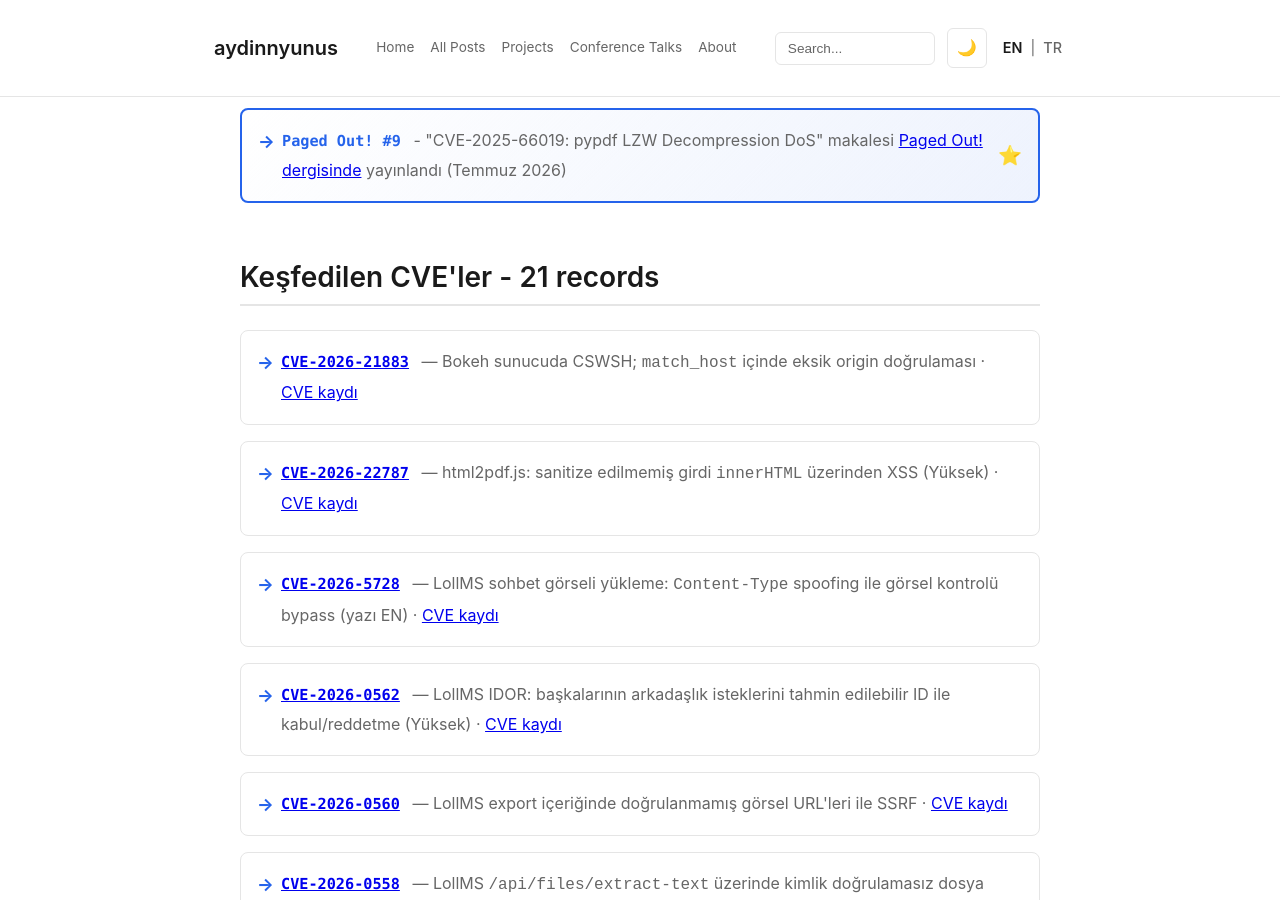
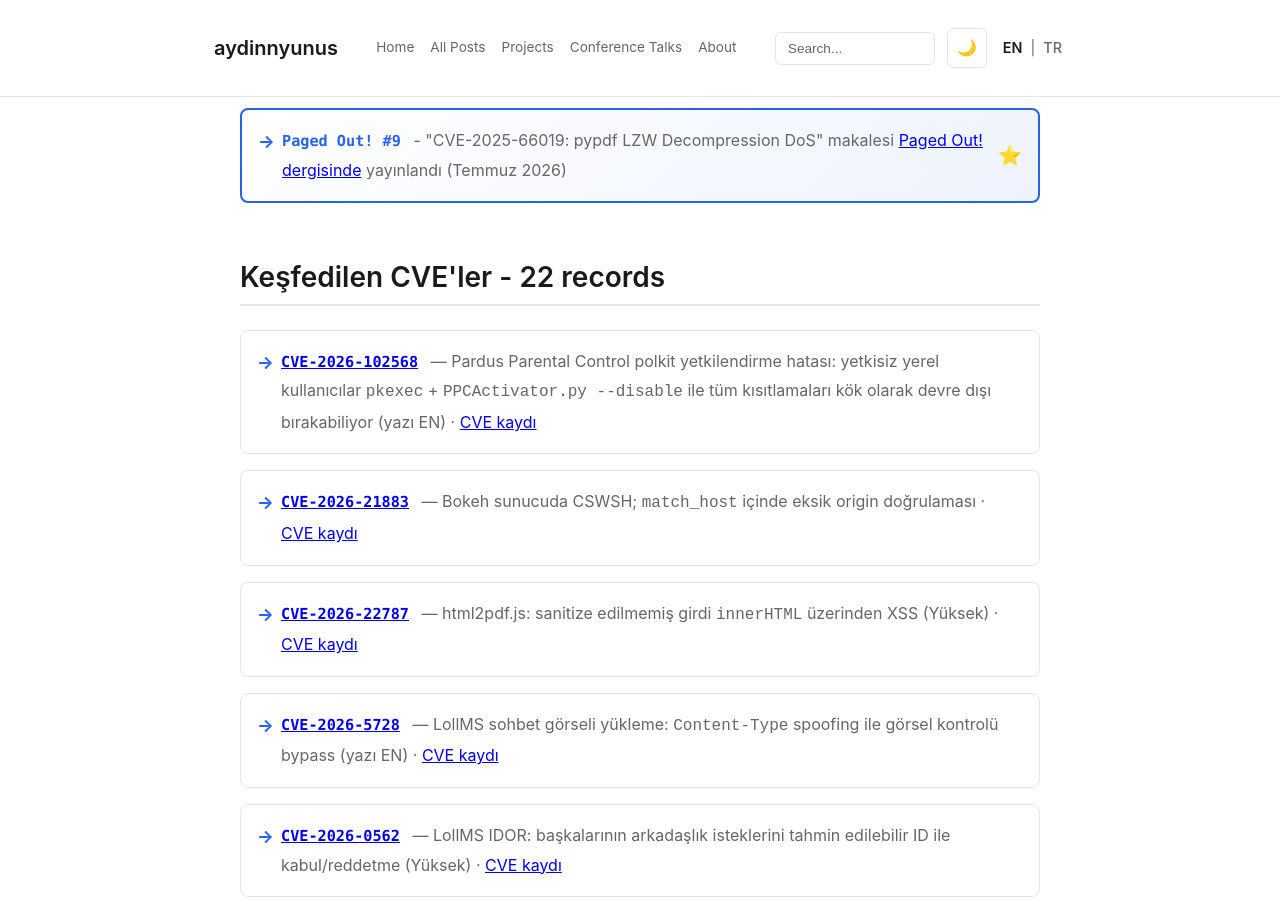
Before and after one commit to aydinnyunus/aydinnyunus.github.io, a Jekyll site: the page built from tr/about.html, in a window 1280 px wide and 900 px high, scrolled down 2304 px. Built offline with Jekyll 4.4.1, drawn with Linux system fonts in a browser that asks for light colours.

Commit message:
feat: add CVE-2026-102568 (Pardus Parental Control polkit bypass) to CVE lists
Co-Authored-By: Claude Code <noreply@anthropic.com>

```diff
--- a/about.html
+++ b/about.html
@@ -54,6 +54,7 @@ canonical_url: "https://aydinnyunus.github.io/about/"
 <h2>CVEs Discovered - <span id="cve-count"></span> records</h2>
 
 <ul id="cve-list">
+  <li><strong><a href="https://www.cve.org/CVERecord?id=CVE-2026-102568" target="_blank" rel="noopener noreferrer">CVE-2026-102568</a></strong> — Pardus Parental Control polkit authorization flaw: unprivileged local users can disable all restrictions as root via <code>pkexec</code> + <code>PPCActivator.py --disable</code> (Medium) · <a href="https://www.cve.org/CVERecord?id=CVE-2026-102568" target="_blank" rel="noopener noreferrer">CVE record</a></li>
   <li><strong><a href="/2026/06/16/odysseus-embedding-endpoint-takeover/">CVE-2026-70619</a></strong> — Odysseus missing authorization: non-admin users can hijack or delete the server-wide embedding backend (High) · <a href="https://www.cve.org/CVERecord?id=CVE-2026-70619" target="_blank" rel="noopener noreferrer">CVE record</a></li>
   <li><strong><a href="/2026/06/16/odysseus-embedding-endpoint-takeover/">CVE-2026-70620</a></strong> — Odysseus SSRF in embedding endpoint config: arbitrary URL probe with no scheme/host/IP/DNS-rebind validation (Medium) · <a href="https://www.cve.org/CVERecord?id=CVE-2026-70620" target="_blank" rel="noopener noreferrer">CVE record</a></li>
   <li><strong><a href="/2026/01/24/bokeh-websocket-hijacking-cve-2026-21883/">CVE-2026-21883</a></strong> — Bokeh server Cross-Site WebSocket Hijacking (CSWSH) due to incomplete origin validation in <code>match_host</code> · <a href="https://www.cve.org/CVERecord?id=CVE-2026-21883" target="_blank" rel="noopener noreferrer">CVE record</a></li>
--- a/tr/about.html
+++ b/tr/about.html
@@ -53,6 +53,7 @@ canonical_url: "https://aydinnyunus.github.io/tr/about/"
 <h2>Keşfedilen CVE'ler - <span id="cve-count"></span> records</h2>
 
 <ul id="cve-list">
+  <li><strong><a href="https://www.cve.org/CVERecord?id=CVE-2026-102568" target="_blank" rel="noopener noreferrer">CVE-2026-102568</a></strong> — Pardus Parental Control polkit yetkilendirme hatası: yetkisiz yerel kullanıcılar <code>pkexec</code> + <code>PPCActivator.py --disable</code> ile tüm kısıtlamaları kök olarak devre dışı bırakabiliyor (yazı EN) · <a href="https://www.cve.org/CVERecord?id=CVE-2026-102568" target="_blank" rel="noopener noreferrer">CVE kaydı</a></li>
   <li><strong><a href="/2026/01/24/bokeh-websocket-hijacking-cve-2026-21883-tr/">CVE-2026-21883</a></strong> — Bokeh sunucuda CSWSH; <code>match_host</code> içinde eksik origin doğrulaması · <a href="https://www.cve.org/CVERecord?id=CVE-2026-21883" target="_blank" rel="noopener noreferrer">CVE kaydı</a></li>
   <li><strong><a href="/2026/01/17/cve-2026-22787-html2pdf-xss-vulnerability-tr/">CVE-2026-22787</a></strong> — html2pdf.js: sanitize edilmemiş girdi <code>innerHTML</code> üzerinden XSS (Yüksek) · <a href="https://www.cve.org/CVERecord?id=CVE-2026-22787" target="_blank" rel="noopener noreferrer">CVE kaydı</a></li>
   <li><strong><a href="https://www.cve.org/CVERecord?id=CVE-2026-5728" target="_blank" rel="noopener noreferrer">CVE-2026-5728</a></strong> — LollMS sohbet görseli yükleme: <code>Content-Type</code> spoofing ile görsel kontrolü bypass (yazı EN) · <a href="https://www.cve.org/CVERecord?id=CVE-2026-5728" target="_blank" rel="noopener noreferrer">CVE kaydı</a></li>
```
